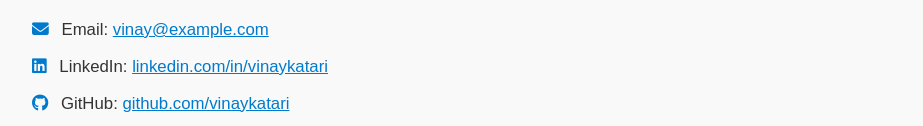
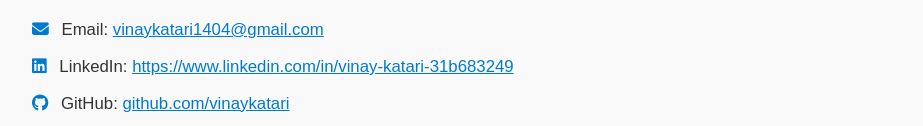
Before and after one commit to VinayKatari747/vinaykatari747.github.io, a plain HTML site: page index.html in a window 1280 px wide. Shown: the part 1215-1341 px from the top of the page, without its empty margins (178-1101 px from the left). Drawn offline with Linux system fonts and the light colour scheme; a web font is replaced by a local one.

Commit message:
Update index.html

```diff
--- a/index.html
+++ b/index.html
@@ -51,9 +51,9 @@
 
     <section id="contact">
         <h2>Contact</h2>
-        <p><i class="fas fa-envelope"></i> Email: <a href="mailto:vinay@example.com">vinay@example.com</a></p>
-        <p><i class="fab fa-linkedin"></i> LinkedIn: <a href="https://www.linkedin.com/in/vinaykatari/" target="_blank">linkedin.com/in/vinaykatari</a></p>
-        <p><i class="fab fa-github"></i> GitHub: <a href="https://github.com/vinaykatari" target="_blank">github.com/vinaykatari</a></p>
+        <p><i class="fas fa-envelope"></i> Email: <a href="mailto:vinaykatari1404@gmail.com">vinaykatari1404@gmail.com</a></p>
+        <p><i class="fab fa-linkedin"></i> LinkedIn: <a href="https://www.linkedin.com/in/vinay-katari-31b683249" target="_blank">https://www.linkedin.com/in/vinay-katari-31b683249</a></p>
+        <p><i class="fab fa-github"></i> GitHub: <a href="https://github.com/vinaykatari747" target="_blank">github.com/vinaykatari</a></p>
     </section>
 
     <footer>
```
